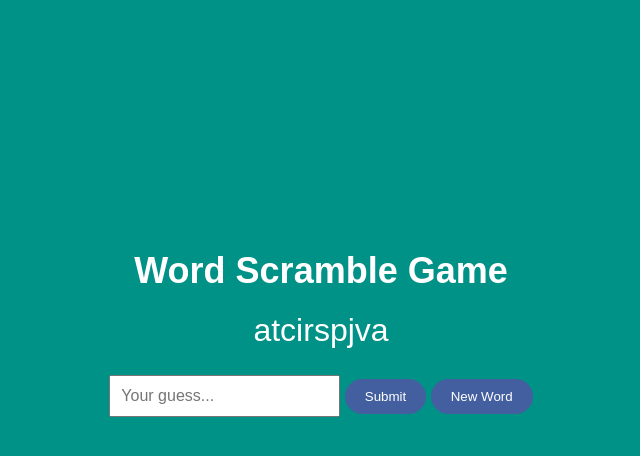
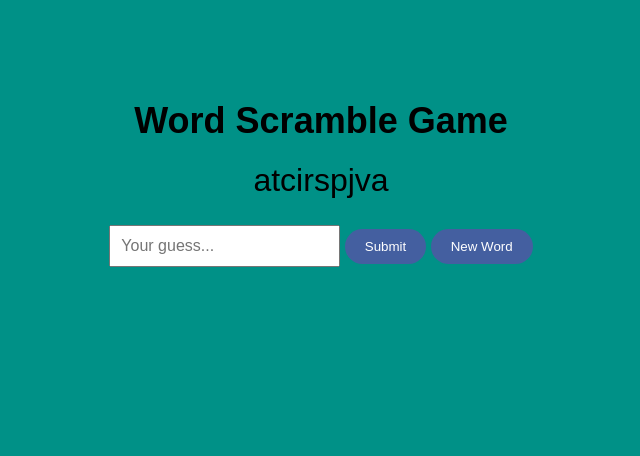
Before and after one commit to ny1411/Word-Scramble, a plain HTML site: page index.html in a window 1280 px wide. Shown: the whole page, without its empty margins (319-959 px from the left). Drawn offline with Linux system fonts and the light colour scheme.

Commit message:
Update style.css

```diff
--- a/style.css
+++ b/style.css
@@ -1,12 +1,12 @@
 body {
     font-family: 'Poppins', sans-serif;
     background-color: #009187;
-    color: #ffffff;
+    color: #000000;
   }
 
   #container {
     text-align: center;
-    margin-top: 250px;
+    margin-top: 100px;
   }
 
   h1 {
```
